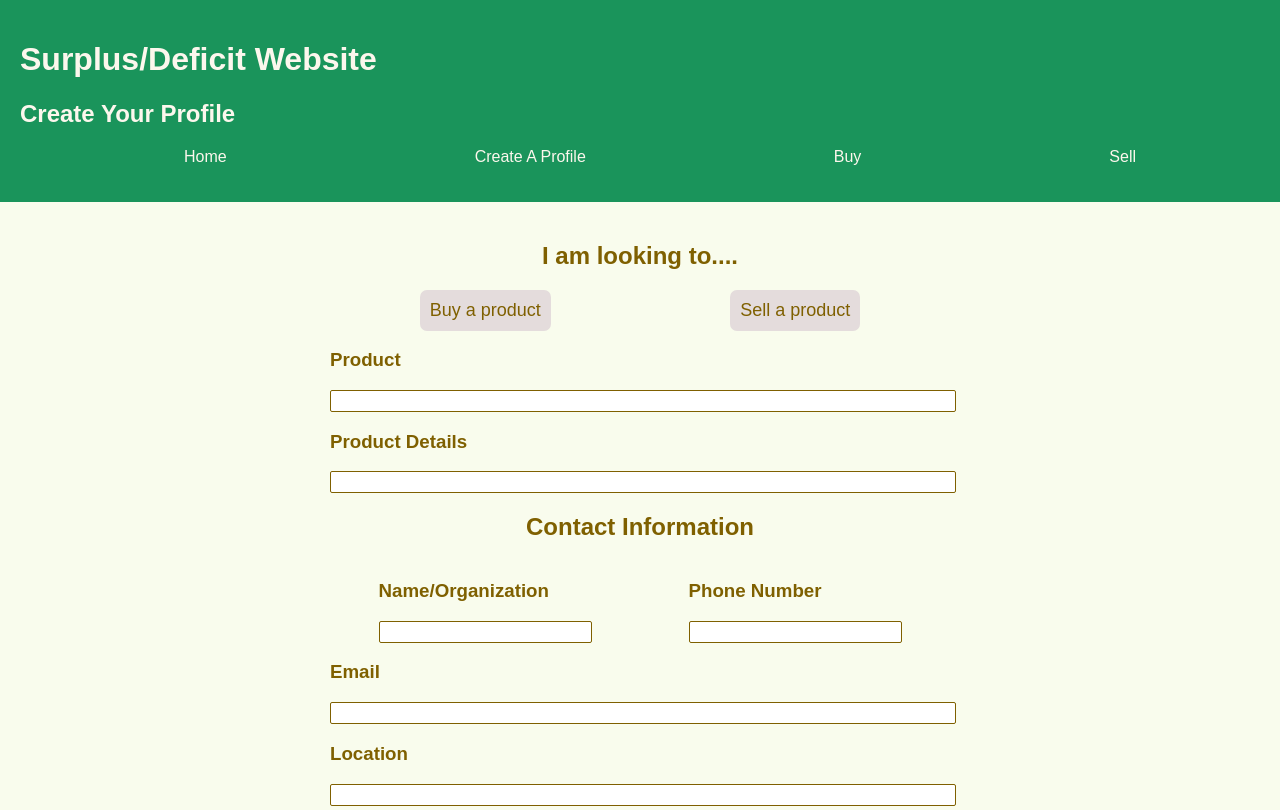
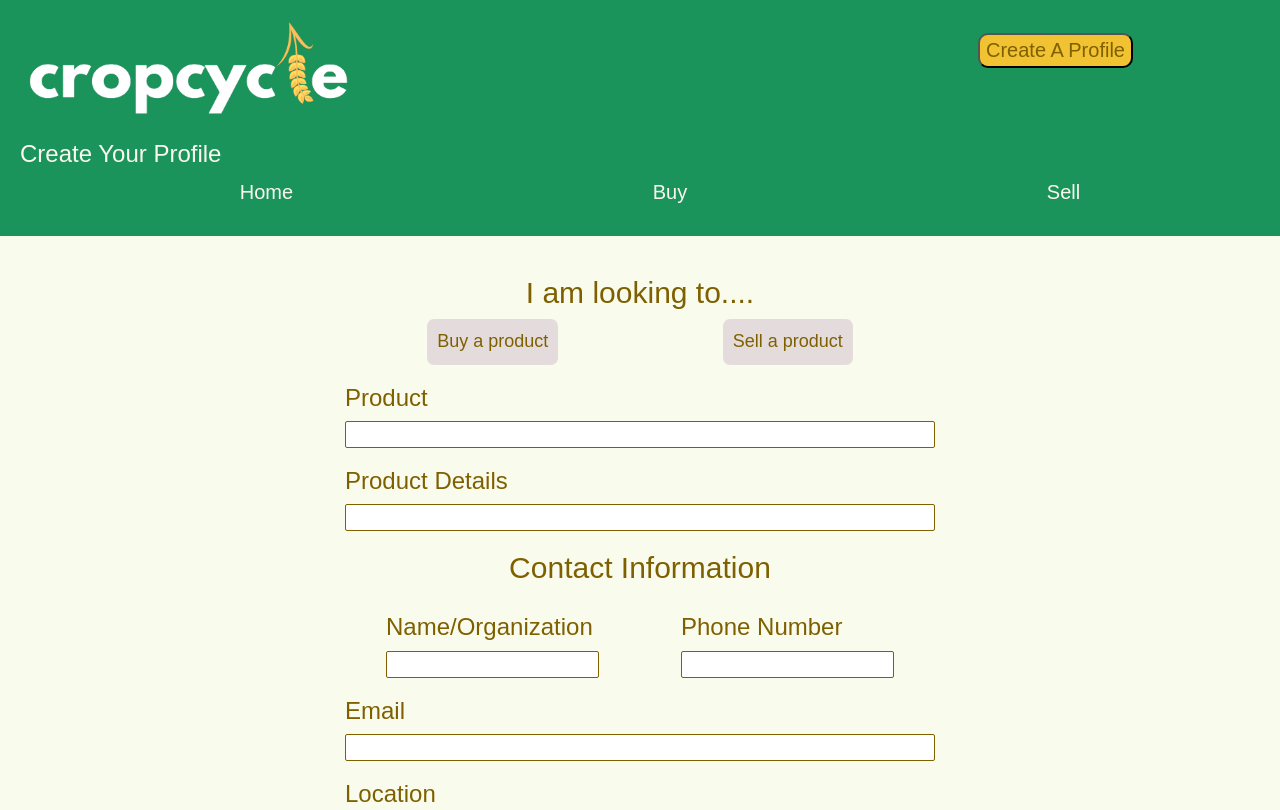
Before and after one commit to CameronR2802/Set-Hacks-CropCycle, a website: page createProfile.html in a window 1280 px wide. Shown: the top 810 px of the page. Drawn offline with nearby package versions, Linux system fonts and the light colour scheme.

Commit message:
added header image

```diff
--- a/createProfile.html
+++ b/createProfile.html
@@ -4,6 +4,9 @@
     <meta charset="UTF-8">
     <meta name="viewport" content="width=device-width, initial-scale=1.0">
     <title>Surplus/Deficit Website</title>
+    <link rel="stylesheet" href="https://maxcdn.bootstrapcdn.com/bootstrap/3.4.1/css/bootstrap.min.css">
+    <script src="https://ajax.googleapis.com/ajax/libs/jquery/3.5.1/jquery.min.js"></script>
+    <script src="https://maxcdn.bootstrapcdn.com/bootstrap/3.4.1/js/bootstrap.min.js"></script>
     <link rel="stylesheet" href="style.css">
 
     <style>
@@ -27,7 +30,7 @@
             display: flex;
             flex-direction: row;
         }
-        button{
+        section button{
             background-color: rgb(228, 220, 220);
             font-size: large;
             padding:10px;
@@ -70,11 +73,19 @@
 <body>
 
     <header>
-        <h1>Surplus/Deficit Website</h1>
-        <h2>Create Your Profile</h2>
+        <div id="img_and_button">
+            <span id="cropcycle_img">
+                <img src="resized logo.png">
+            </span>
+
+            <span id="button">
+                <button><a href="createProfile.html">Create A Profile</a></button>
+            </span>
+        </div>
+
+        <h3>Create Your Profile</h3>
         <ul>
             <li><a href="home.html">Home</a></li>
-            <li><a href="createProfile.html">Create A Profile</a></li>
             <li><a href="browseBuy.html">Buy</a></li>
             <li><a href="browseSell.html">Sell</a></li>
         </ul>
--- a/style.css
+++ b/style.css
@@ -14,6 +14,27 @@ header{
     padding: 20px;
 }
 
+header button{
+    background-color: #f1c232ff;
+    border-radius: 10px;
+    width:max-content;
+    margin: 13px 0 0 0;
+}
+
+header button a{
+    color: #7f6000;
+    font-size: 20px;
+}
+
+header img{
+    width:35%;
+    text-indent: -9999px;
+}
+
+#img_and_button{
+    display: flex;
+}
+
 header ul{
     list-style: none;
     display: flex;
@@ -22,6 +43,7 @@ header ul{
 
 header ul li{
     margin: auto;
+    font-size: 20px;
 }
 
 /* Section */
```
Also changed, not shown: browseBuy.html (+10 -2 lines), browseSell.html (+9 -1 lines), home.html (+22 -7 lines), Crop Cyc. e (2).png (added), resized logo.png (added), 1 other file.
